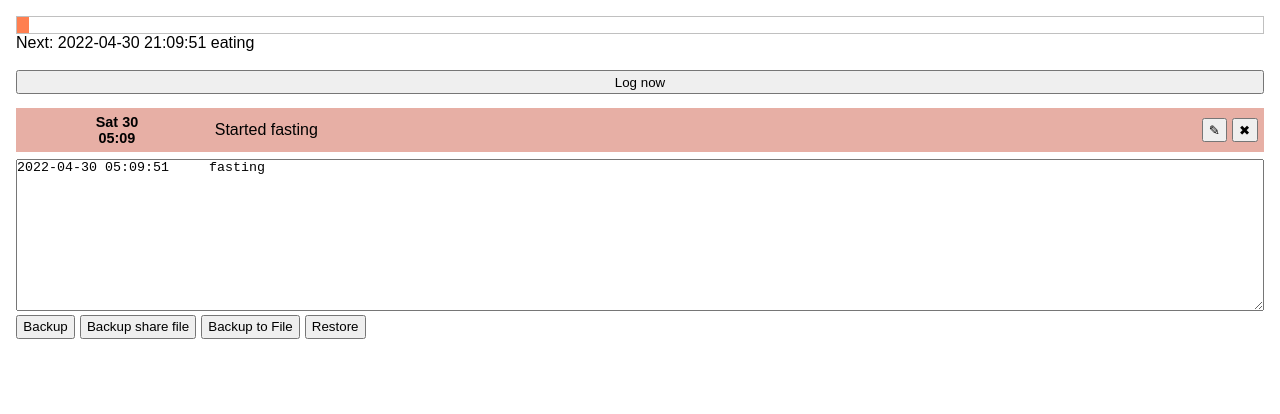
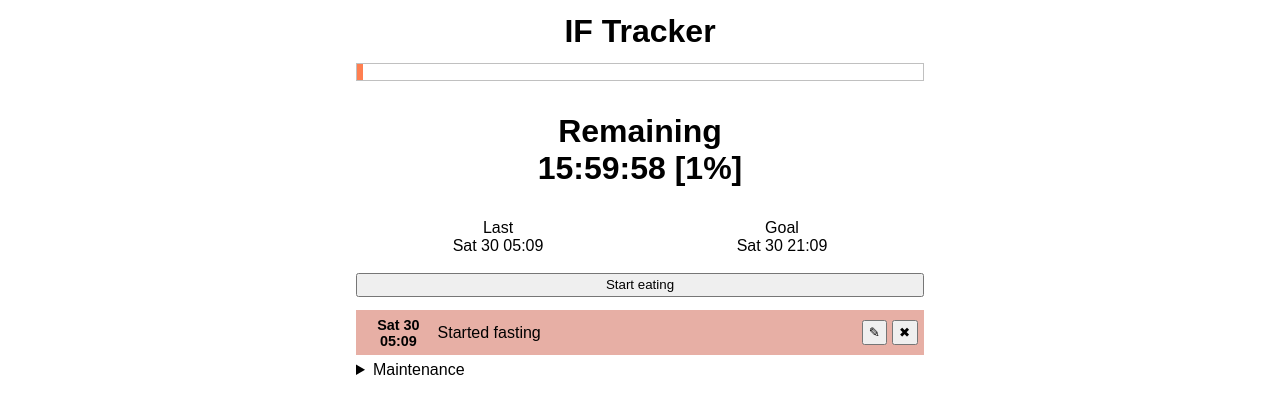
Before and after one commit to aquilax/if-pwa, a website: page index.html in a window 1280 px wide. Both pictures are taken after a click on the button "Log now". Drawn offline with Linux system fonts and the light colour scheme.

Commit message:
Better status

```diff
--- a/index.html
+++ b/index.html
@@ -20,7 +20,9 @@
       padding: .2em 0.4em;
     }
     .wrapper {
-      margin: 1em;
+      padding: 0 1em;
+      max-width: 600px;
+      margin: 0 auto;
     }
     .statusbar {
       border: 1px solid silver;
@@ -52,7 +54,7 @@
       gap: .2em;
     }
     .entryRow time {
-      flex-grow: 1;
+      flex-basis: 5em;
       text-align: center;
       font-size: 0.9em;
       font-weight: bold;
@@ -70,24 +72,75 @@
     .fasting {
       background-color: #e7afa5;
     }
+    form fieldset {
+      padding: 0 .4em .4em;
+      margin-bottom: .4em;
+    }
+    .remainingWrapper {
+      text-align: center;
+      font-size: 2rem;
+      font-weight: bold;
+      padding: 1em 0
+    }
+    .lastGoal {
+      display: flex;
+    }
+    .lastGoal > * {
+      flex-grow: 1;
+    }
+    .timeInfo {
+      text-align: center;
+    }
+    h1 {
+      text-align: center;
+      margin: .4em 0;
+    }
   </style>
 </head>
 <body>
   <div class="wrapper">
+    <h1>IF Tracker</h1>
     <div class="statusbar">
       <div id="progress" class="bar"></div>
     </div>
-    <div id="status"></div>
+    <div id="dashboard">
+      <div class="remainingWrapper">
+        Remaining
+        <div id="remaining"></div>
+      </div>
+      <div class="lastGoal">
+        <div class="timeInfo">
+          Last
+          <div id="last"></div>
+        </div>
+        <div class="timeInfo">
+          Goal
+          <div id="goal"></div>
+        </div>
+      </div>
+    </div>
     <br/>
     <button id="logEvent">Log now</button>
     <br/>
     <ol id="logList"></ol>
-    <textarea id="log" rows="10"></textarea>
-    <br/>
-    <button id="backup">Backup</button>
-    <button id="backupShareFile">Backup share file</button>
-    <button id="backupFile">Backup to File</button>
-    <button id="restore">Restore</button>
+    <details>
+      <summary>Maintenance</summary>
+      <form>
+        <fieldset>
+          <legend>Backup</legend>
+          <button id="backup">Backup</button>
+          <button id="backupShareFile">Backup share file</button>
+          <button id="backupFile">Backup to File</button>
+        </fieldset>
+        <fieldset>
+          <legend>Restore</legend>
+          <button id="restore">Restore</button>
+          <button id="restoreFile">Restore from file</button>
+          <input type="file" id="importFile" style="display: none" accept=".json" />
+        </fieldset>
+      </form>
+      <textarea id="log" rows="10"></textarea>
+    </details>
   </div>
   <script src="script.js"></script>
   <script>
--- a/script.js
+++ b/script.js
@@ -184,10 +184,14 @@ class App {
         this.backupManager = backupManager;
         this.global = global;
         this.$log = global.document.querySelector('#log');
-        this.$status = global.document.querySelector('#status');
+        this.$logEvent = global.document.querySelector('#logEvent');
         this.$progress = global.document.querySelector('#progress');
+        this.$remaining = global.document.querySelector('#remaining');
+        this.$last = global.document.querySelector('#last');
+        this.$goal = global.document.querySelector('#goal');
         this.$logList = global.document.querySelector('#logList');
         this.$entryTemplate = global.document.querySelector('#logEntry');
+        this.$importFile = global.document.querySelector('#importFile');
         this.updateProgress = this.updateProgress.bind(this);
         // start update timer
         this.updateInterval = setInterval(this.updateProgress, 1000);
@@ -289,6 +293,33 @@ class App {
                         });
                     }
                 }
+                // Restore from file
+                if (target.matches('#restoreFile')) {
+                    this.$importFile.click();
+                }
+            }
+        });
+        // Restore from file
+        this.$importFile.addEventListener('input', () => {
+            const input = this.$importFile;
+            if (input.files) {
+                if (input.files[0]) {
+                    const file = input.files[0];
+                    const fr = new FileReader();
+                    fr.onload = (e) => {
+                        if (e.target) {
+                            const text = e.target.result;
+                            if (text) {
+                                const log = this.backupManager.restore(text);
+                                const sortedLog = [...log].sort((a, b) => a.ts - b.ts);
+                                this.storage.update(sortedLog).then(() => {
+                                    this.render(sortedLog, getNow());
+                                });
+                            }
+                        }
+                    };
+                    fr.readAsText(file);
+                }
             }
         });
     }
@@ -336,6 +367,9 @@ class App {
             const msTotal = fastInterval[hourIndex] * HOUR;
             const x = 100 - Math.floor(msLeft / (msTotal / 100));
             const percent = x > 100 ? 100 : x;
+            this.$remaining.innerText = `${formatDate(new Date(msLeft), "HH:mm:ss")} [${percent}%]`;
+            this.$last.innerText = formatDate(new Date(this.targetEvent.ts - msTotal), "EEE dd HH:mm");
+            this.$goal.innerText = formatDate(new Date(this.targetEvent.ts), "EEE dd HH:mm");
             this.$progress.style.width = `${percent}%`;
             if (x >= 100) {
                 this.$progress.classList.add('green');
@@ -351,8 +385,8 @@ class App {
         const targetEvent = getTargetEvent(log, ts);
         this.targetEvent = targetEvent;
         if (targetEvent) {
+            this.$logEvent.innerText = targetEvent.start === EATING ? 'Start eating' : 'Start fasting';
             this.updateProgress(); // manual update after load
-            this.$status.innerText = `Next: ${formatEvent(targetEvent)}`;
         }
         if (log) {
             // clean all children
```
Also changed, not shown: script.ts (+45 -5 lines), sw.js (+1 -1 lines).
